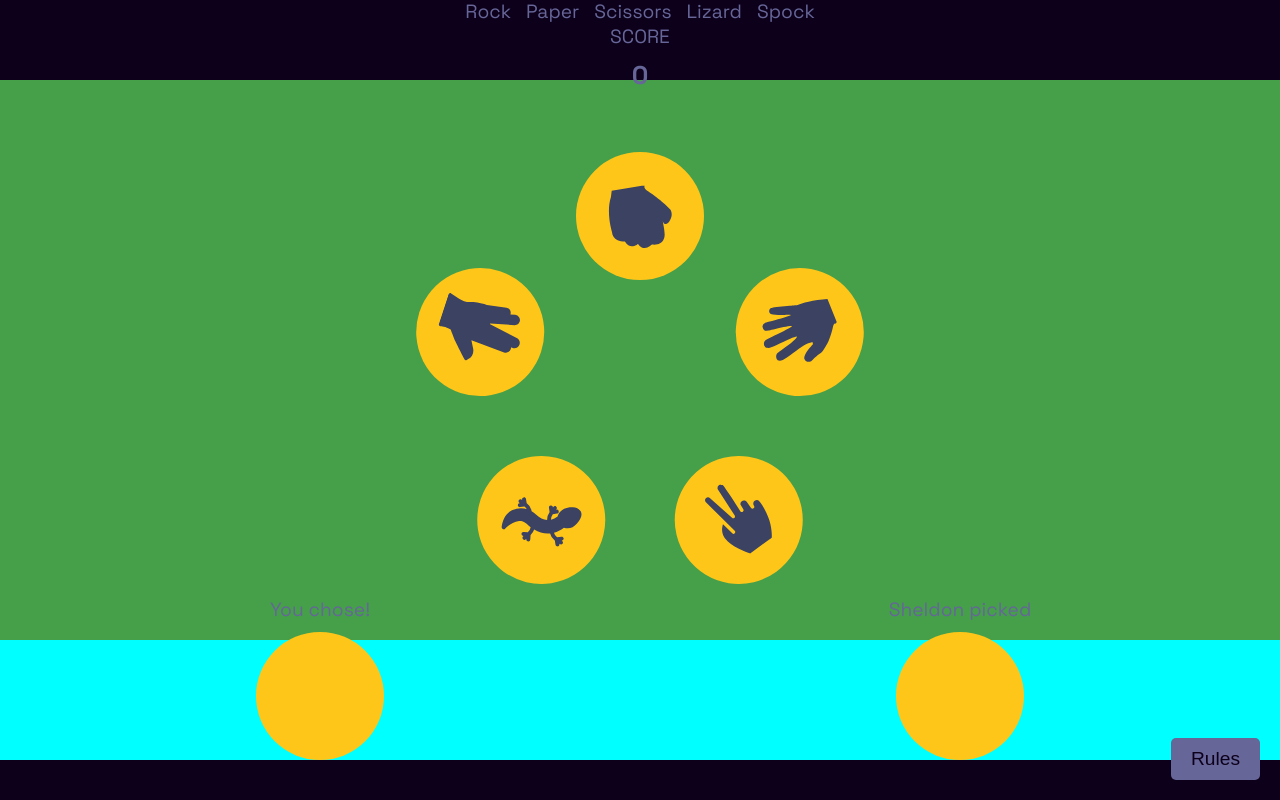
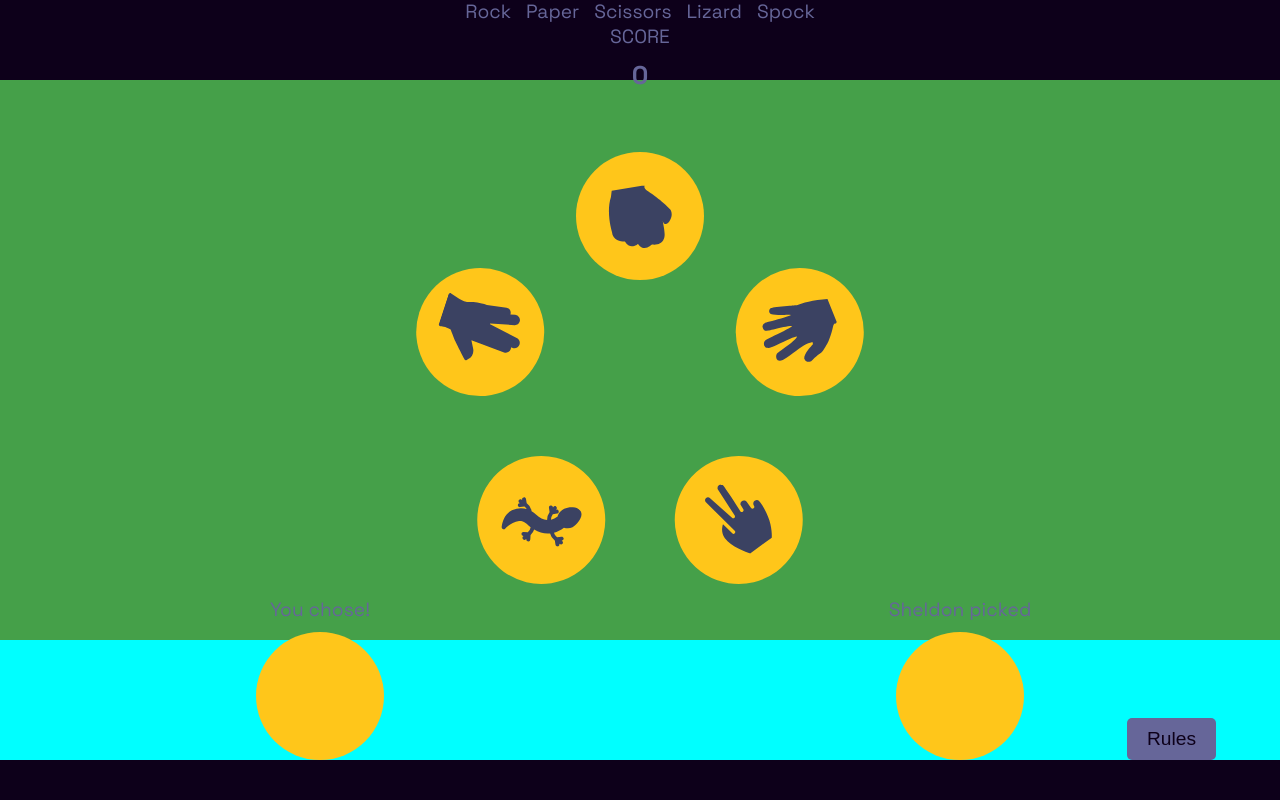
Before and after one commit to StefanWout/weca-rock-paper-scissors-lizard-spock, a plain HTML site: page index.html in a window 1280 px wide. Drawn offline with Linux system fonts and the light colour scheme.

Commit message:
rules button for all screen sizes spaced correctly

```diff
--- a/style.css
+++ b/style.css
@@ -213,9 +213,9 @@ li, p {
 /* Rules Button */
 .rules-btn {
     position: absolute;
-    bottom: 3vw;
-    right: 5vw;
-    padding: 10px;
+    bottom: 5vh;
+    right: 3vh;
+    padding: 10px 10px;
     font-size: 2vh;
     cursor: pointer;
     background-color: #666699;
@@ -308,8 +308,8 @@ li, p {
     }
     .rules-btn {
         position: absolute;
-        bottom: 20px;
-        right: 20px;
+        bottom: 5vh;
+        right: 5vw;
         padding: 10px 20px;
         font-size: 1.5vw;
         cursor: pointer;
@@ -343,4 +343,5 @@ li, p {
         position: relative;
     }
 
+
 }
```
